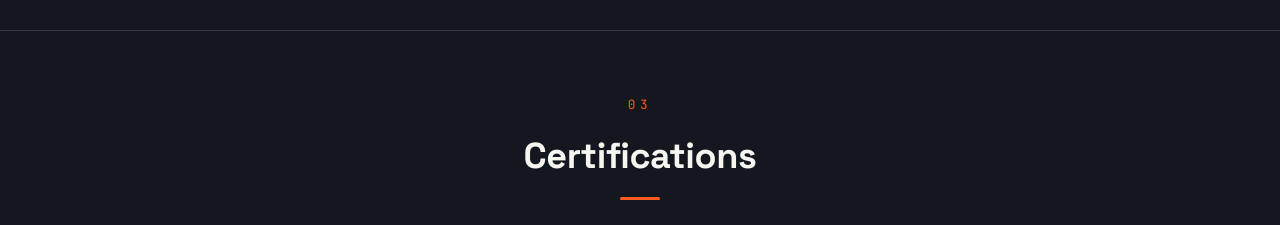
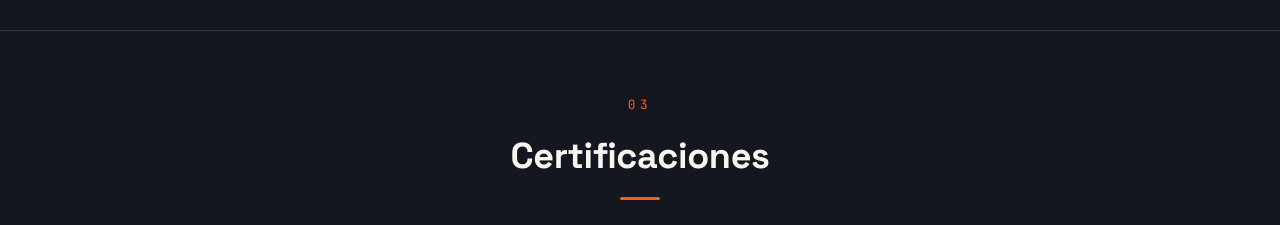
Before and after one commit to IgnacioDN/Portfolio, a React (Vite) app in the folder Portfolio-Project/: page / in a window 1280 px wide. Shown: the part 2300-2525 px from the top of the page. Built offline with nearby package versions, Linux system fonts and the light colour scheme.

Commit message:
Update section title from 'Certifications' to 'Certificaciones'

```diff
--- a/Portfolio-Project/src/components/Education.jsx
+++ b/Portfolio-Project/src/components/Education.jsx
@@ -65,7 +65,7 @@
     <section id="education" className="education-section">
       <div className="education-container">
         <div className="section-header">
-          <h2 className="section-title">Certifications</h2>
+          <h2 className="section-title">Certificaciones</h2>
           <div className="title-underline"></div>
           <p className="section-subtitle">Formación continua y certificaciones profesionales</p>
         </div>
```
